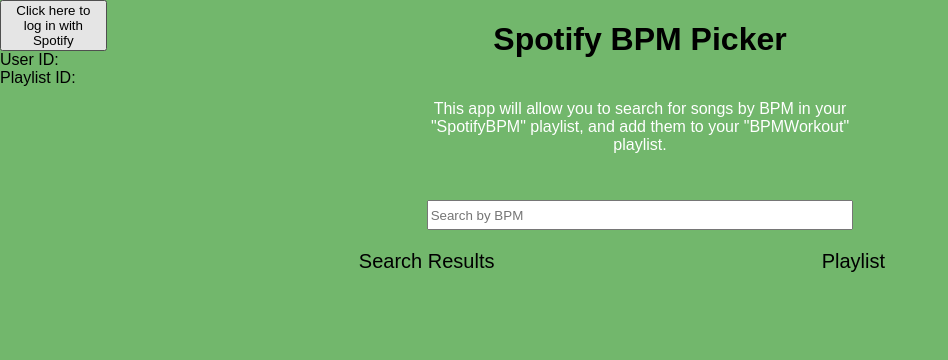
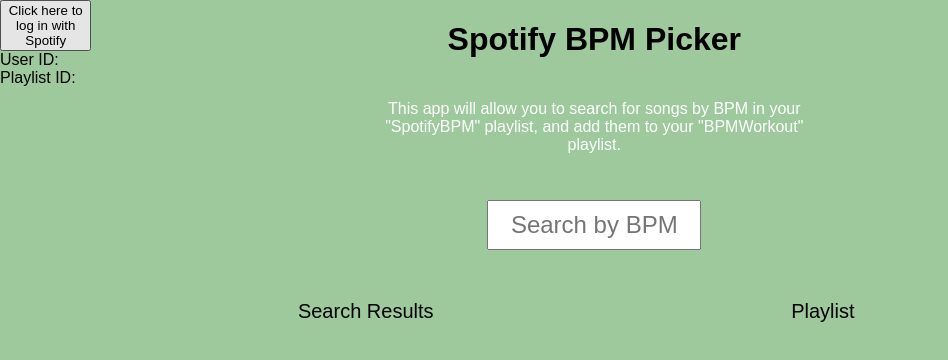
Before and after one commit to dvinitsky/SpotTempo, a React (Create React App) app: page / in a window 1280 px wide. Shown: the top 360 px of the page, without its empty margins (0-948 px from the left). Built offline with nearby package versions, Linux system fonts and the light colour scheme.

Commit message:
Lighten colors, style song blocks

```diff
--- a/src/App.css
+++ b/src/App.css
@@ -1,5 +1,6 @@
 :root {
-  background-color: #72b76c;
+  background-color: #9ec99c;
+  --song-element-padding: 10px;
 }
 
 html {margin: 0;padding: 0;}
@@ -7,35 +8,30 @@
 
 .App {
   display: grid;
-  grid-template-columns: repeat(12, 1fr);
+  grid-template-columns: repeat(14, 1fr);
   grid-template-rows: repeat(12, 50px);
+}
 
+.headerGroup{
+  grid-column: 5 / 10;
+  text-align: center;
 }
 
 .title {
   text-align: center;
-  grid-column: 5 / 9;
   grid-row: 1 /2;
 }
 
-.header {
-  text-align: center;
+.headerText {
   color: white;
-  grid-column: 5 / 9;
   grid-row: 3 / 4;
 }
 
 .searchBar {
-  grid-column: 5 / 9;
+  grid-column: 6 / 9;
   grid-row: 5 / 6 ;
-  margin-bottom: 20px;
-}
-
-
-.searchResultsContainer {
-  grid-column: 4 / 6;
-  grid-row: 6 / 7 ;
-
+  margin: 0 30px;
+  font-size: 24px;
 }
 
 .searchResultsHeader, .playlistHeader {
@@ -43,23 +39,50 @@
   font-size: 20px;
 }
 
+/* Search Results */
+.searchResultsContainer {
+  grid-column: 3 / 7;
+  grid-row: 7 / 8 ;
+
+}
 .searchItem {
-  background-color: #f2f0a2;
-  padding: 10px;
-  margin: 20px;
+  background-color: #f0eeb7;
 }
 
+/* Playlist */
 .playlistContainer {
-  grid-column: 8 / 10;
-  grid-row: 6 / 7 ;
+  grid-column: 8 / 12;
+  grid-row: 7 / 8 ;
+}
+.playlistItem {
+  background-color: #c8e2ee;
 }
 
-.playlistItem {
-  background-color: #a2d9f2;
-  padding: 10px;
+
+/* Song Item */
+.song {
+  display: grid;
+  grid-template-columns: 1fr 4fr 1fr;
   margin: 20px;
+  text-align: center;
+  border-radius: 20px;
 }
-
 .add-remove {
-  text-align: center;
+  grid-column: 1 / 2;
+  padding: var(--song-element-padding);
+  font-size: 25px;
+  display: flex;
+  flex-direction: row;
+  justify-content: center;
+  align-items: center;
 }
+.songInfo {
+  grid-column: 2 / 3;
+  border-left: 1px solid rgb(172, 182, 173);
+  border-right: 1px solid rgb(172, 182, 173);
+  padding: var(--song-element-padding);
+}
+.bpm {
+  grid-column: 3 / 4;
+  padding: var(--song-element-padding);
+}
--- a/src/App.js
+++ b/src/App.js
@@ -108,18 +108,22 @@
     this.setState({});
   }
 
+
   render() {
     return (
       <div className="App">
-        <h1 className="title">Spotify BPM Picker</h1>
-        <div className="header">
+        <h1 className="title headerGroup">Spotify BPM Picker</h1>
+        <div className="headerGroup headerText">
           This app will allow you to search for songs by BPM in your
           "SpotifyBPM" playlist, and add them to your "BPMWorkout" playlist.
         </div>
 
         <input
-          className="searchBar"
+          id= "searchbar"
+          type= "text"
+          className="searchBar headerGroup"
           placeholder="Search by BPM"
+          onFocus= {() => {document.getElementById('searchbar').placeholder = ''}}
           onChange={this.handleSearch}
         />
 
--- a/src/Components/Song.js
+++ b/src/Components/Song.js
@@ -14,17 +14,22 @@
     return (
       <div
         onClick={this.handleSongClick}
-        className={
-          this.props.list === "searchResults" ? "searchItem" : "playlistItem"
+        className=  { 'song ' +
+          (this.props.list === "searchResults" ? "searchItem" : "playlistItem")
         }
       >
-        <div className='add-remove'>{this.props.list === "searchResults" ? "+" : "-"}</div>
+        <div className='add-remove'>
+          <div>{this.props.list === "searchResults" ? "+" : "-"}
+          </div>
+        </div>
 
         <div className="songInfo">
           <strong>
-            {this.props.song.name} by {this.props.song.artist} ({this.props.song.tempo}{" "}
-            BPM)
+            {this.props.song.name} by {this.props.song.album.artists[0].name}
           </strong>
+        </div>
+        <div className='bpm'>
+          {this.props.song.tempo}{" "}BPM
         </div>
       </div>
     );
```
